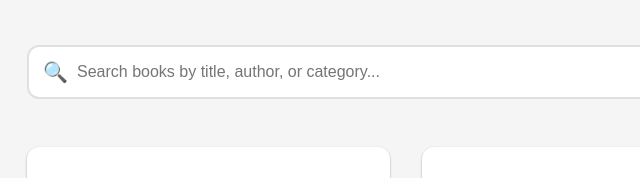
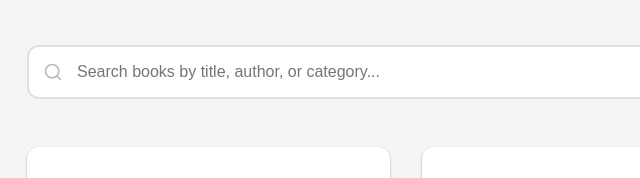
Before and after one commit to amoha183/SAIB-Library-System, a plain HTML site: page frontend/customer.html in a window 1280 px wide. Shown: the part 183-361 px from the top of the page, 37-677 px from the left. Drawn offline with Linux system fonts and the light colour scheme.

Commit message:
change seach icon

```diff
--- a/frontend/assets/css/style.css
+++ b/frontend/assets/css/style.css
@@ -481,9 +481,15 @@ p {
     left: var(--spacing-md);
     top: 50%;
     transform: translateY(-50%);
-    font-size: var(--font-size-xl);
+    width: 20px;
+    height: 20px;
     color: var(--gray-400);
     pointer-events: none;
+    transition: color var(--transition-fast);
+}
+
+.search-input:focus ~ .search-icon {
+    color: var(--primary-color);
 }
 
 /* ========================================
--- a/frontend/customer.html
+++ b/frontend/customer.html
@@ -42,7 +42,10 @@
                     placeholder="Search books by title, author, or category..."
                     onkeyup="handleSearch()"
                 >
-                <span class="search-icon">🔍</span>
+                <svg class="search-icon" xmlns="http://www.w3.org/2000/svg" viewBox="0 0 24 24" fill="none" stroke="currentColor" stroke-width="2" stroke-linecap="round" stroke-linejoin="round">
+                    <circle cx="11" cy="11" r="8"></circle>
+                    <path d="m21 21-4.35-4.35"></path>
+                </svg>
             </div>
 
             <!-- Books Grid -->
```
